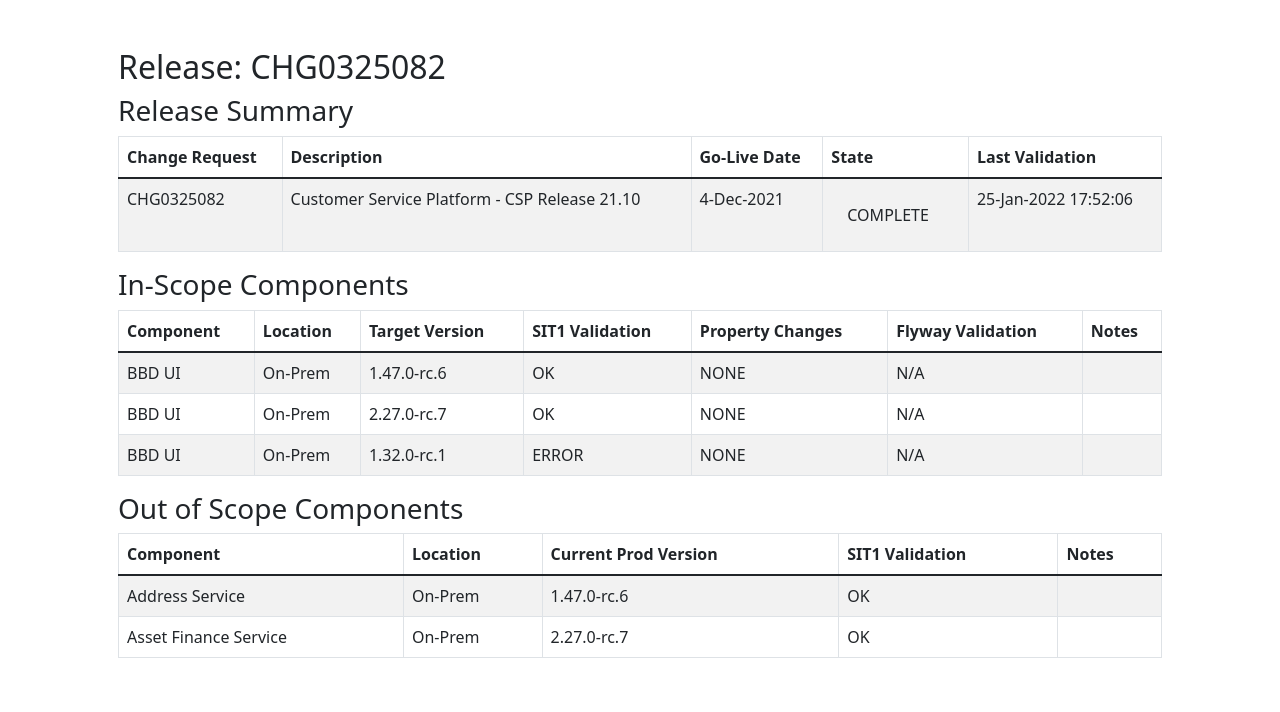
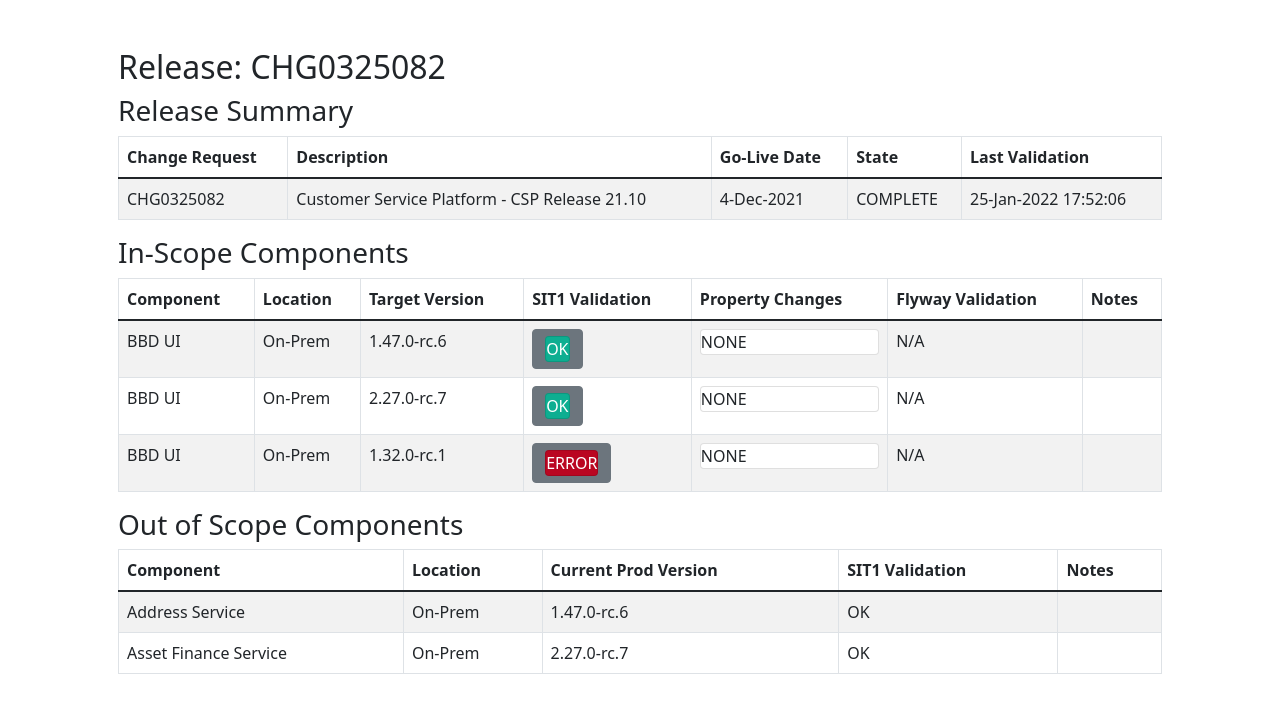
Before and after one commit to sameerargadeinfy/cisptool, a React (Create React App) app: page /releases/CHG0325082 in a window 1280 px wide. Shown: the top 712 px of the page. Built offline with nearby package versions, Linux system fonts and the light colour scheme.

Commit message:
Added Modal functionality to SIT1 validation column

```diff
--- a/src/data/releaseList.js
+++ b/src/data/releaseList.js
@@ -38,6 +38,10 @@ let inScopeReleaseComponents = [
         location: "On-Prem",
         targetversion: "1.47.0-rc.6",
         SIT1Validation: "OK",
+        versions : {
+          SIT1Version: "1.47.0-rc.6",
+          prodVersion: "1.47.0-rc.6"
+        },
         propertyChanges: "NONE",
         flywayValidation: "N/A",
         notes: "",
@@ -47,6 +51,10 @@ let inScopeReleaseComponents = [
         location: "On-Prem",
         targetversion: "2.27.0-rc.7",
         SIT1Validation: "OK",
+        versions : {
+          SIT1Version: "2.27.0-rc.7",
+          prodVersion: "2.27.0-rc.7"
+        },
         propertyChanges: "NONE",
         flywayValidation: "N/A",
         notes: "",
@@ -56,6 +64,10 @@ let inScopeReleaseComponents = [
         location: "On-Prem",
         targetversion: "1.32.0-rc.1",
         SIT1Validation: "ERROR",
+        versions : {
+          SIT1Version: "1.32.0-rc.1",
+          prodVersion: "2.27.0-rc.7"
+        },
         propertyChanges: "NONE",
         flywayValidation: "N/A",
         notes: "",
@@ -70,6 +82,10 @@ let inScopeReleaseComponents = [
         location: "On-Prem",
         targetversion: "1.47.0-rc.6",
         SIT1Validation: "OK",
+        versions : {
+          SIT1Version: "1.47.0-rc.6",
+          prodVersion: "1.47.0-rc.6"
+        },
         propertyChanges: "NONE",
         flywayValidation: "N/A",
         notes: "",
@@ -79,6 +95,10 @@ let inScopeReleaseComponents = [
         location: "On-Prem",
         targetversion: "2.27.0-rc.7",
         SIT1Validation: "OK",
+        versions : {
+          SIT1Version: "2.27.0-rc.7",
+          prodVersion: "2.27.0-rc.7"
+        },
         propertyChanges: "NONE",
         flywayValidation: "N/A",
         notes: "",
@@ -88,6 +108,10 @@ let inScopeReleaseComponents = [
         location: "On-Prem",
         targetversion: "1.32.0-rc.1",
         SIT1Validation: "ERROR",
+        versions : {
+          SIT1Version: "1.32.0-rc.1",
+          prodVersion: "2.27.0-rc.7"
+        },
         propertyChanges: "NONE",
         flywayValidation: "N/A",
         notes: "",
@@ -102,6 +126,10 @@ let inScopeReleaseComponents = [
         location: "On-Prem",
         targetversion: "1.47.0-rc.6",
         SIT1Validation: "OK",
+        versions : {
+          SIT1Version: "1.47.0-rc.6",
+          prodVersion: "1.47.0-rc.6"
+        },
         propertyChanges: "NONE",
         flywayValidation: "N/A",
         notes: "",
@@ -111,6 +139,10 @@ let inScopeReleaseComponents = [
         location: "On-Prem",
         targetversion: "2.27.0-rc.7",
         SIT1Validation: "OK",
+        versions : {
+          SIT1Version: "2.27.0-rc.7",
+          prodVersion: "2.27.0-rc.7"
+        },
         propertyChanges: "NONE",
         flywayValidation: "N/A",
         notes: "",
@@ -120,6 +152,10 @@ let inScopeReleaseComponents = [
         location: "On-Prem",
         targetversion: "1.32.0-rc.1",
         SIT1Validation: "ERROR",
+        versions : {
+          SIT1Version: "1.32.0-rc.1",
+          prodVersion: "2.27.0-rc.7"
+        },
         propertyChanges: "NONE",
         flywayValidation: "N/A",
         notes: "",
--- a/src/index.css
+++ b/src/index.css
@@ -11,3 +11,16 @@ code {
   font-family: source-code-pro, Menlo, Monaco, Consolas, 'Courier New',
     monospace;
 } */
+
+.customCard {
+  background: rgb(94, 177, 236) !important;
+}
+.danger {
+  background: rgb(186, 6, 33) !important;
+}
+.complete {
+  background: rgb(151, 164, 180) !important;
+}
+.green {
+  background: rgb(13, 174, 145) !important;
+}
--- a/src/routes/release.jsx
+++ b/src/routes/release.jsx
@@ -1,21 +1,39 @@
 import { useParams } from "react-router-dom";
+import { Container, Table, Card, Button } from "reactstrap";
+import { React, useState } from "react";
+import Modal from "react-bootstrap/Modal";
+
 import {
   getRelease,
   getReleaseSummary,
   getOutofScopeSummary,
 } from "../data/releaseList";
-import { Container, Row, Col,Table,Card,CardBody } from "reactstrap";
 
 export default function Release() {
   let params = useParams();
   let release = getRelease(params.releaseNumber);
   let inScopeCompoents = getReleaseSummary(params.releaseNumber);
   let outOfScopeReleaseComponents = getOutofScopeSummary(params.releaseNumber);
+  const [show, setShow] = useState(false);
+  const handleClose = () => setShow(false);
+  const handleShow = () => setShow(true);
+  const [SIT1Version, setSIT1Version] = useState();
+  const [prodVersion, setProdVersion] = useState();
   return (
-   <Container className='p-5' >
+    <Container className="p-5">
       <h2>Release: {params.releaseNumber}</h2>
       <h3>Release Summary</h3>
-      <Table  light striped bordered hover responsive>
+      <Modal show={show} onHide={handleClose}>
+        <Modal.Header closeButton>
+          <Modal.Title>Versions</Modal.Title>
+        </Modal.Header>
+        <Modal.Body>
+          SIT1 Version: { SIT1Version }
+          <br></br>
+          PROD Version: { prodVersion }
+        </Modal.Body>
+      </Modal>
+      <Table light striped bordered hover responsive>
         <thead>
           <tr>
             <th>Change Request</th>
@@ -30,7 +48,7 @@ export default function Release() {
             <td>{release.crNumber}</td>
             <td>{release.description}</td>
             <td>{release.goLiveDate}</td>
-          <td><CardBody> {release.state} </CardBody></td>
+            <td> {release.state}</td>
             <td>{release.lastValidation}</td>
           </tr>
         </tbody>
@@ -51,8 +69,28 @@ export default function Release() {
               <td>{releaseRow.component}</td>
               <td>{releaseRow.location}</td>
               <td>{releaseRow.targetversion}</td>
-            <td>{releaseRow.SIT1Validation}</td>
-            <td>{releaseRow.propertyChanges}</td>
+              <td>
+                {" "}
+                <Button
+                  variant="primary"
+                  onClick={() => {
+                    handleShow();
+                    setSIT1Version(releaseRow.versions.SIT1Version);
+                    setProdVersion(releaseRow.versions.prodVersion);
+                  }}
+                >
+                  <Card
+                    className={`${
+                      releaseRow.SIT1Validation === "ERROR" ? "danger" : "green"
+                    }`}
+                  >
+                    {releaseRow.SIT1Validation}{" "}
+                  </Card>
+                </Button>
+              </td>
+              <td>
+                <Card>{releaseRow.propertyChanges}</Card>
+              </td>
               <td>{releaseRow.flywayValidation}</td>
               <td>{releaseRow.notes}</td>
             </tr>
--- a/src/routes/releases.jsx
+++ b/src/routes/releases.jsx
@@ -1,6 +1,6 @@
 import { Link, Outlet } from "react-router-dom";
 import { getReleaseList } from "../data/releaseList";
-import { Container, Row, Col,Table,Card,CardBody } from "reactstrap";
+import { Table,Card } from "reactstrap";
 export default function Releases() {
   let releases = getReleaseList();
   return (
@@ -27,9 +27,9 @@ export default function Releases() {
                     {release.crNumber}
                   </Link>
                 </td>
-                <td><CardBody >{release.description}</CardBody></td>
-                <td><CardBody >{release.goLiveDate}</CardBody></td>
-                <td><CardBody > {release.state}</CardBody></td>
+                <td><Card >{release.description}</Card></td>
+                <td><Card >{release.goLiveDate}</Card></td>
+                <td><Card className={`${release.state === "PENDING" ? "customCard" : "complete"}`}> {release.state}</Card></td>
               </tr>
             ))}
           </tbody>
```
Lines whose indentation alone changed are shown as unchanged.
